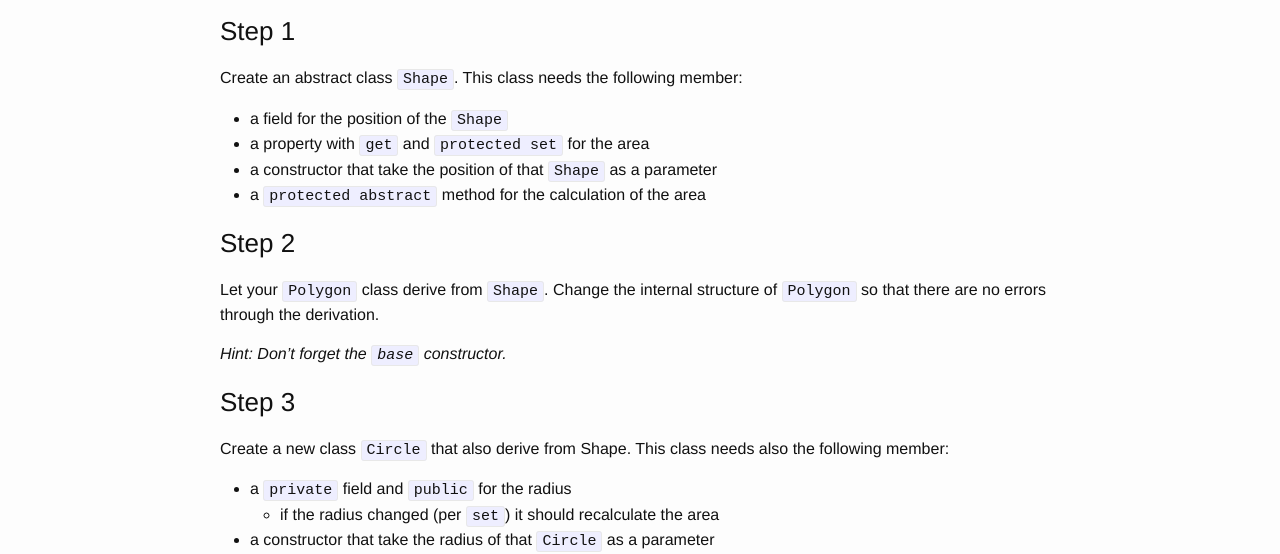
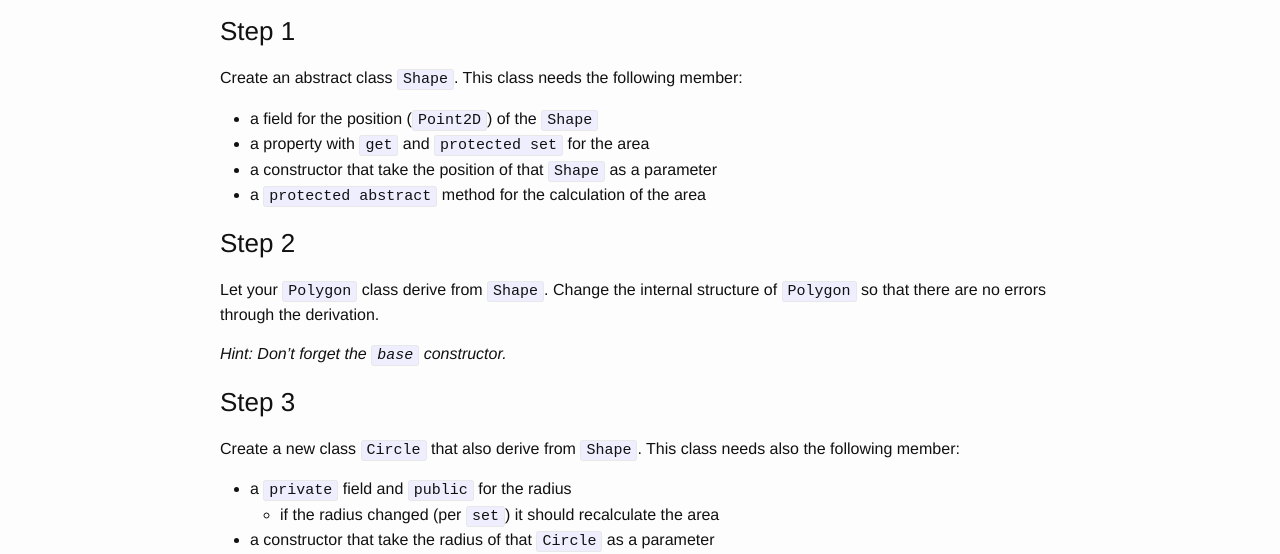
Before and after one commit to fsr/csharp-lessons, a Jekyll site: the page built from _exercises/05_abstract_shapes.md, in a window 1280 px wide. Shown: the part 384-938 px from the top of the page. Built offline with Jekyll 4.4.1, drawn with Linux system fonts in a browser that asks for light colours.

Commit message:
added two new exercises

```diff
--- a/_exercises/05_abstract_shapes.md
+++ b/_exercises/05_abstract_shapes.md
@@ -15,7 +15,7 @@ Now we want to extend our Polygon example a bit more. This time we will use abst
 
 Create an abstract class `Shape`. This class needs the following member:
 
-- a field for the position of the `Shape`
+- a field for the position (`Point2D`) of the `Shape`
 - a property with `get` and `protected set` for the area
 - a constructor that take the position of that `Shape` as a parameter
 - a `protected abstract` method for the calculation of the area
@@ -28,7 +28,7 @@ Let your `Polygon` class derive from `Shape`. Change the internal structure of `
 
 ### Step 3
 
-Create a new class `Circle` that also derive from Shape. This class needs also the following member:
+Create a new class `Circle` that also derive from `Shape`. This class needs also the following member:
 
 - a `private` field and `public` for the radius
   - if the radius changed (per `set`) it should recalculate the area
```
Also changed, not shown: _exercises/06_static_for_shapes.md (added, +30 -0 lines), _exercises/07_exception_for_shapes.md (added, +33 -0 lines).
